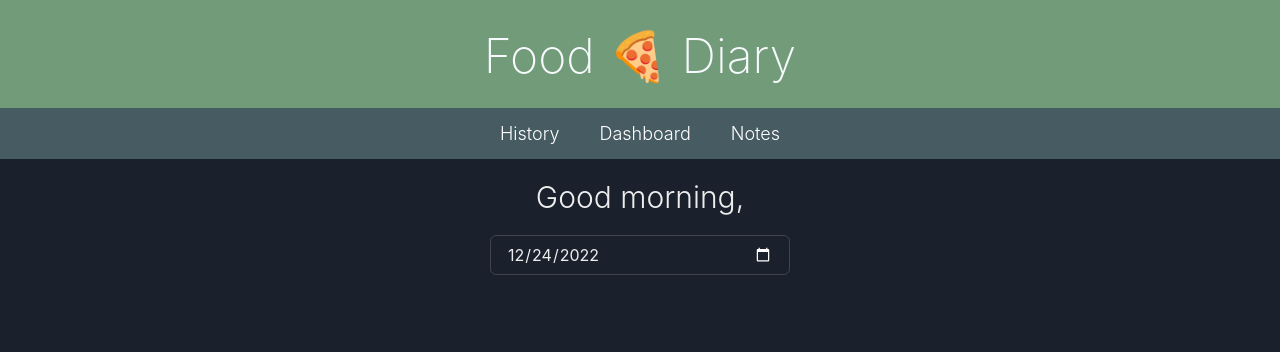
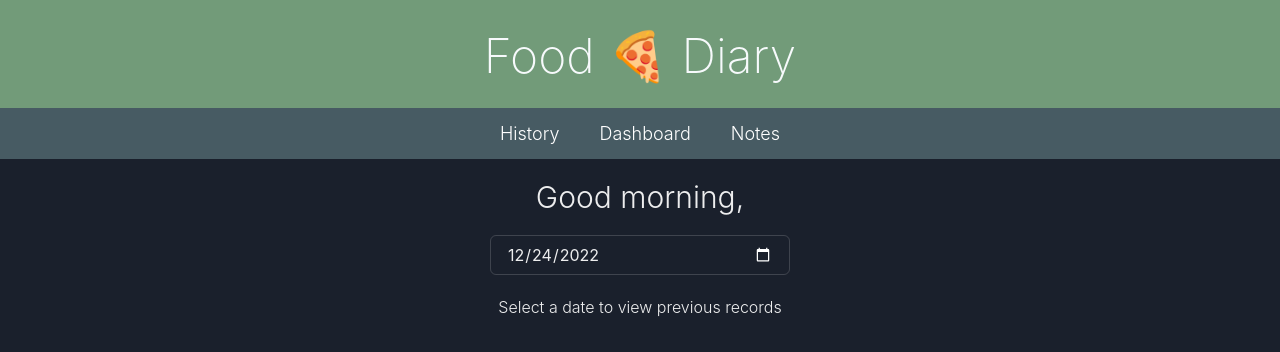
Before and after one commit to HansenJacobA/food-diary, a Next.js app: page /history in a window 1280 px wide. Shown: the top 352 px of the page. Built offline with nearby package versions, Linux system fonts and the light colour scheme.

Commit message:
finalizes

```diff
--- a/src/components/searchForDay/index.tsx
+++ b/src/components/searchForDay/index.tsx
@@ -35,6 +35,10 @@ export default function SearchForDay() {
             setSelectedDate(target.value);
           }}
         />
+
+        <Text fontWeight="light" textAlign="center">
+          Select a date to view previous records
+        </Text>
 
         {selectedDayRecords.map((record: Record, recordIndex: number) => (
           <Fade in={true} key={recordIndex}>
```
Also changed, not shown: src/components/linkComponent/index.tsx (deleted, +0 -17 lines).
